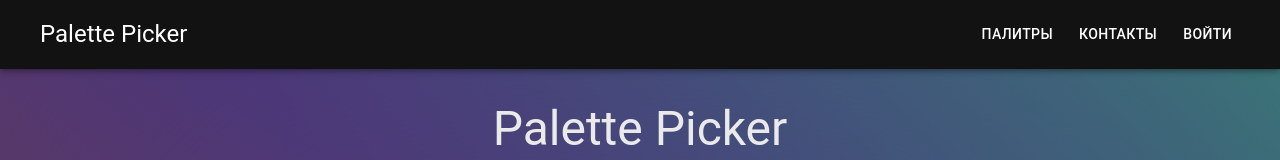
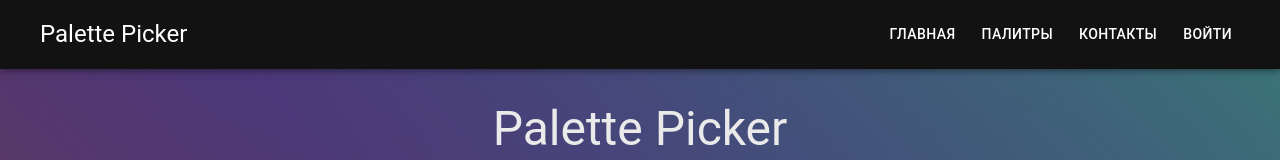
Before and after one commit to suntrackspb/palette-db, a React (Vite) app in the folder frontend/: page / in a window 1280 px wide. Shown: the top 160 px of the page. Built offline with nearby package versions, Linux system fonts and the light colour scheme.

Commit message:
add header link to main page

```diff
--- a/frontend/src/components/Header/Header.jsx
+++ b/frontend/src/components/Header/Header.jsx
@@ -12,6 +12,11 @@ import {Link} from "react-router-dom";
 const Header = () => {
   const {store} = useAuth()
   const links = [
+    {
+      path: '/',
+      text: 'Главная',
+      isPrivate: false
+    },
     {
       path: 'palettes',
       text: 'Палитры',
```
